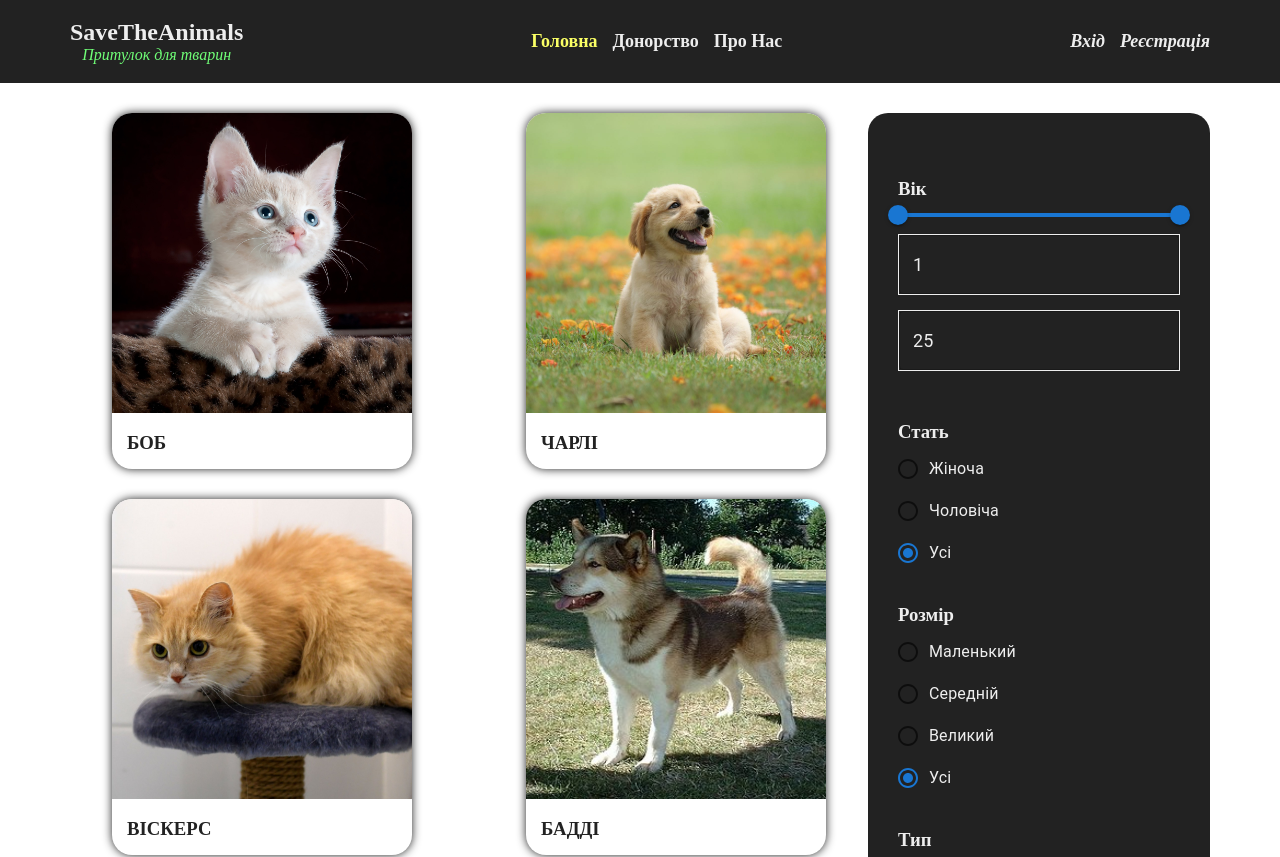
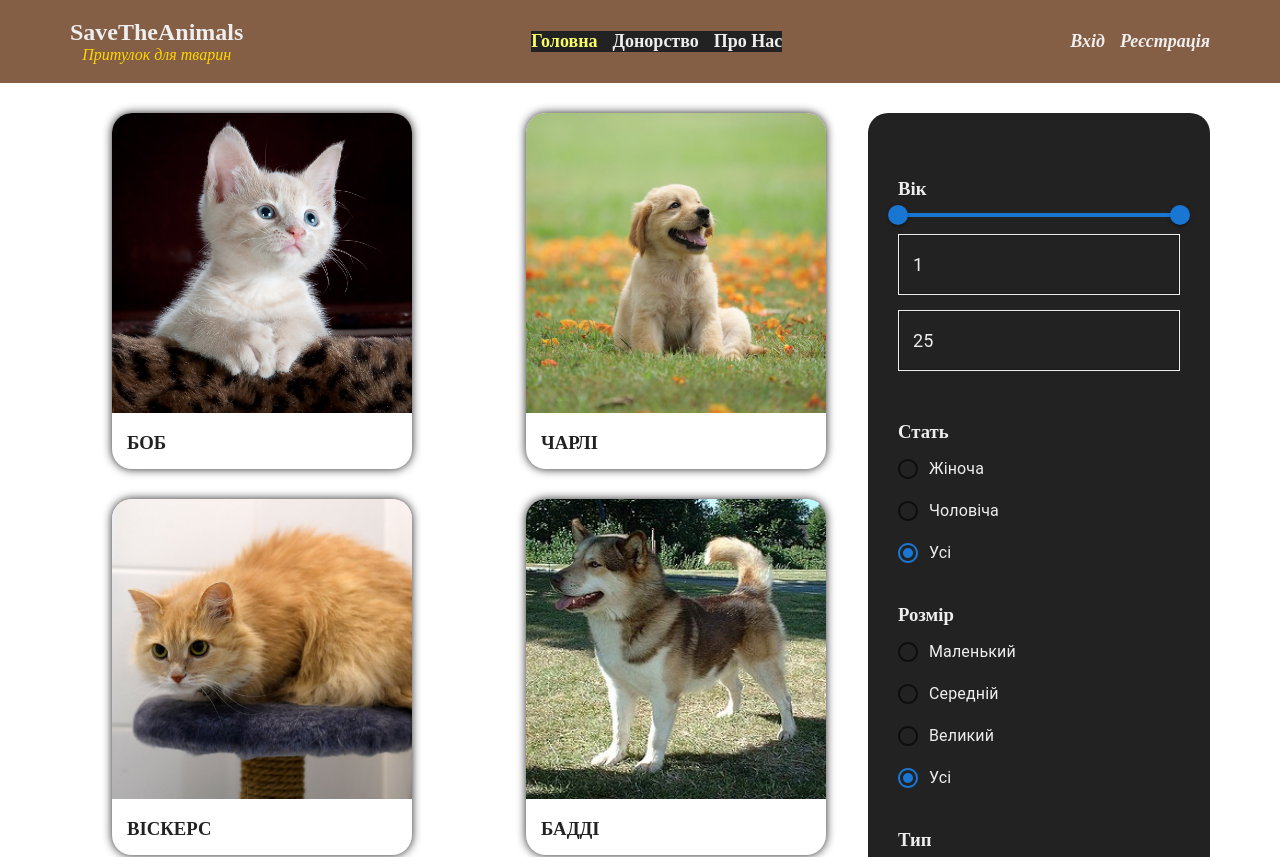
Before and after one commit to vladyslav-masokha/animals-shelter, a React (Vite) app: page / in a window 1280 px wide. Shown: the top 857 px of the page. Built offline with nearby package versions, Linux system fonts and the light colour scheme; no server answers.

Commit message:
added styles

```diff
--- a/src/assets/ui/Header/Header.module.scss
+++ b/src/assets/ui/Header/Header.module.scss
@@ -1,5 +1,5 @@
 .header {
-	background-color: var(--global-dark);
+	background-color: var(--global-pastel-dark);
 
 	.wrapper {
 		padding: 0 15px;
--- a/src/assets/ui/Header/Navigation/Navigation.module.scss
+++ b/src/assets/ui/Header/Navigation/Navigation.module.scss
@@ -13,7 +13,7 @@
 	transition: transform 1s ease;
 	z-index: 2;
 
-	background: var(--global-dark);
+	background-color: var(--global-pastel-dark);
 
 	.userAction {
 		display: flex;
@@ -39,7 +39,7 @@
 	width: 100%;
 	padding: 15px 0;
 	border-radius: 20px;
-	margin: 0 0 10px;
+	margin: 10px 0;
 	transition: color 0.5s ease-in-out;
 
 	font-size: 20px;
@@ -145,6 +145,8 @@
 		justify-content: space-between;
 		transform: none;
 		padding: 0;
+
+		background: transparent;
 
 		.navLink {
 			background: transparent;
--- a/src/assets/ui/Header/logo/Logo.module.scss
+++ b/src/assets/ui/Header/logo/Logo.module.scss
@@ -11,7 +11,7 @@
 	}
 
 	.subLogo {
-		color: var(--global-lightgreen);
+		color: var(--global-yellow-dark);
 		font-style: italic;
 	}
 }
--- a/src/index.css
+++ b/src/index.css
@@ -3,8 +3,11 @@
 	--global-dark: #222;
 	--global-lightgreen: #70ff77;
 	--global-yellow: #faff65;
+	--global-yellow-dark: #ffd700;
 	--global-red: #f00;
-	--global-pastel: #cabaaa;
+	--global-pastel: #bb8763;
+	--global-pastel-light: #e6c3a9;
+	--global-pastel-dark: #855f45;
 }
 
 *,
```
